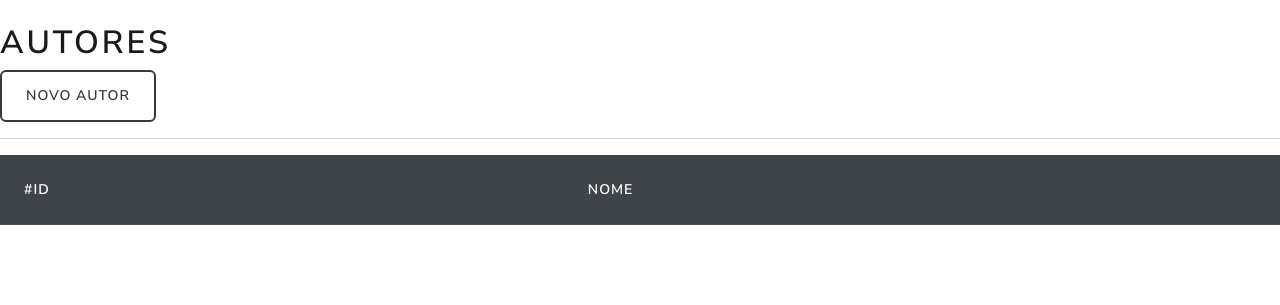
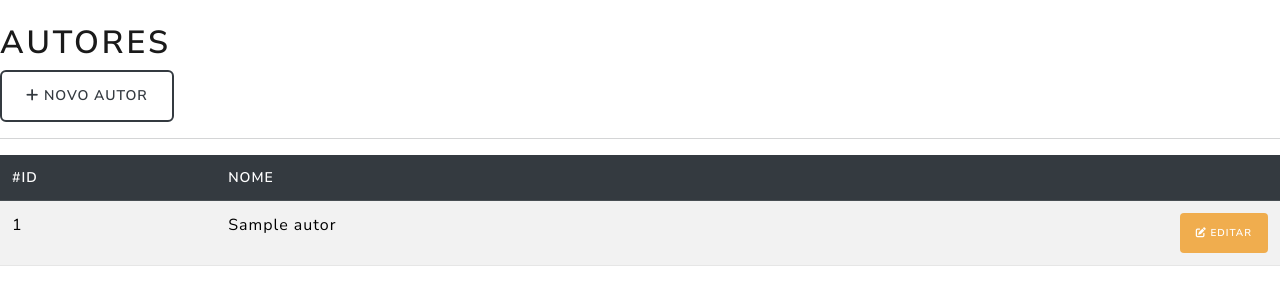
Before and after one commit to FelipeSferra/Projeto-LpBCC, a PHP site: page /projeto-lpbcc/autores/ in a window 1280 px wide. Shown: the part 96-401 px from the top of the page. Run offline with PHP 8.4, Linux system fonts and the light colour scheme; tables that the repository leaves empty hold one stand-in row (values such as "Sample post"); lists and menus that the app fills with data are empty.

Commit message:
Criação e implementação das views de inserir/editar

```diff
--- a/app/site/controller/AutoresController.php
+++ b/app/site/controller/AutoresController.php
@@ -3,13 +3,105 @@
 namespace app\site\controller;
 
 use app\core\Controller;
+use app\site\model\AutorModel;
 
-class AutoresController extends Controller{
-    public function index(){
-        $this->load("autores/main");
+class AutoresController extends Controller {
+
+    private $autorModel;
+
+    public function __construct() {
+        $this->autorModel = new AutorModel();
     }
 
-    public function adicionar(){
+    public function index() {
+        $this->load("autores/main", [
+            "listaAutor" => $this->autorModel->readAll()
+        ]);
+    }
+
+    public function adicionar() {
         $this->load("autores/adicionar");
     }
+
+    public function editar($autorId = 0) {
+        $autorId = filter_var($autorId, FILTER_SANITIZE_NUMBER_INT);
+
+        if ($autorId <= 0) {
+            $this->showMessage(
+                "Formulário Inválido",
+                "Os dados fornecidos estão incompletos ou são inválidos!",
+                "autores/"
+            );
+            return;
+        }
+
+        $autor = $this->autorModel->readById($autorId);
+
+        if ($autor->nome == null) {
+            $this->showMessage(
+                "Autor não encontrado",
+                "Os dados fornecidos estão incompletos ou são inválidos!",
+                "autores/"
+            );
+            return;
+        }
+
+        $this->load("autores/editar", [
+            "autor" => $autor,
+            "autorId" => $autorId
+        ]);
+    }
+
+    //----------------------------------------------------//
+
+    public function inserir() {
+        $autor = filter_input(INPUT_POST, "txtAut", FILTER_SANITIZE_STRING);
+
+        if (strlen($autor) < 2) {
+            $this->showMessage(
+                "Formulário Inválido",
+                "Os dados fornecidos estão incompletos ou são inválidos!",
+                "autores/adicionar"
+            );
+            return;
+        }
+
+        $result = $this->autorModel->insert($autor);
+
+        if ($result <= 0) {
+            $this->showMessage(
+                "Erro",
+                "Houve um erro ao tentar cadastrar, tente novamente mais tarde!",
+                "autores/adicionar"
+            );
+            return;
+        }
+
+        redirect(BASE . "autores/");
+    }
+
+    public function alterar($autorId = 0) {
+        $autorId = filter_var($autorId, FILTER_SANITIZE_NUMBER_INT);
+        $autor = filter_input(INPUT_POST, "txtAut", FILTER_SANITIZE_STRING);
+
+        if ($autorId <= 0 || strlen($autor) < 2) {
+            $this->showMessage(
+                "Formulário Inválido",
+                "Os dados fornecidos estão incompletos ou são inválidos!",
+                "autores/"
+            );
+            return;
+        }
+
+        if (!$this->autorModel->update($autorId, $autor)) {
+            $this->showMessage(
+                "Erro",
+                "Houve um erro ao tentar alterar, tente novamente mais tarde!",
+                "autores/"
+            );
+            return;
+        }
+
+        redirect(BASE . "autores/");
+    }
 }
--- /dev/null
+++ b/app/site/model/AutorModel.php
@@ -0,0 +1,63 @@
+<?php
+
+namespace app\site\model;
+
+use app\core\Model;
+
+class AutorModel {
+
+    private $pdo;
+
+    public function __construct() {
+        $this->pdo = new Model();
+    }
+
+    public function insert(string $autor) {
+        $sql = "INSERT INTO autor (NOME) values (:nome)";
+        $params = [
+            ":nome" => $autor
+        ];
+
+        if (!$this->pdo->executeNonQuery($sql, $params))
+            return -1;
+        return $this->pdo->getLastID();
+    }
+
+    public function update(int $id, string $autor) {
+        $sql = "UPDATE autor SET nome = :nome where id = :id";
+        $params = [
+            ":id" => $id,
+            ":nome" => $autor
+        ];
+
+        return $this->pdo->executeNonQuery($sql, $params);
+    }
+
+    public function readById(int $autorId) {
+        $sql = "SELECT * FROM autor WHERE id = :id";
+
+        $dr = $this->pdo->executeQueryOneRow($sql, [":id" => $autorId]);
+
+        return $this->collection($dr);
+    }
+
+    public function readAll() {
+        $sql = "SELECT * FROM autor ORDER BY nome ASC";
+
+        $dt = $this->pdo->executeQuery($sql);
+        $lista = [];
+
+        foreach ($dt as $dr) {
+            $lista[] = $this->collection($dr);
+        }
+
+        return $lista;
+    }
+
+    private function collection($arr) {
+        return (object) [
+            "id" => $arr["ID"] ?? null,
+            "nome" => $arr["NOME"] ?? null
+        ];
+    }
+}
--- a/app/site/view/autores/adicionar.twig.php
+++ b/app/site/view/autores/adicionar.twig.php
@@ -6,7 +6,7 @@
 <br>
 <h1>Novo Autor</h1>
 
-<form action="" onsubmit="" method="post">
+<form action="{{BASE}}autores/inserir" onsubmit="return validar(false);" method="post">
     <div class="row">
         <div class="col-md-12 mt-3">
             <label for="txtAut">Autor</label>
@@ -18,8 +18,8 @@
             <div class="alert alert-info col-md-6">Preencha todos os campos corretamente</div>
         </div>
         <div class="text-end">
-            <a href="{{BASE}}generos/" class="btn btn-danger me-md-2" role="button"><i class="fa-solid fa-xmark"></i>Cancelar</a>
-            <button type="submit" class="btn btn-success me-md-2"><i class="fa-solid fa-check"></i>Adicionar</button>
+            <a href="{{BASE}}autores/" class="btn btn-danger me-md-2" role="button"><i class="fa-solid fa-xmark"></i> Cancelar</a>
+            <button type="submit" class="btn btn-success me-md-2"><i class="fa-solid fa-check"></i> Adicionar</button>
         </div>
     </div>
 </form>
--- a/app/site/view/autores/main.twig.php
+++ b/app/site/view/autores/main.twig.php
@@ -3,18 +3,35 @@
 {% block title %} Autores - Projeto {% endblock %}
 
 {% block body %}
-<br><h1>Autores</h1>
+<br>
+<h1>Autores</h1>
 
-<a href="{{BASE}}autores/adicionar/" class="btn btn-outline-dark ">Novo autor</a>
+<a href="{{BASE}}autores/adicionar/" class="btn btn-outline-dark "><i class="fa-solid fa-plus"></i> Novo autor</a>
 
 <hr>
 
 <div class="overflow-auto">
-    <table class="table table-dark table-striped">
-        <tr>
-            <th>#ID</th>
-            <th>Nome</th>
-        </tr>
+    <table class="table table-light table-striped table-sm">
+        <thead class="table-dark">
+            <tr>
+                <th>#ID</th>
+                <th>Nome</th>
+                <th></th>
+            </tr>
+        </thead>
+        <tbody>
+            {% for autor in listaAutor %}
+            <tr>
+                <td>{{autor.id}}</td>
+                <td>{{autor.nome}}</td>
+                <td>
+                    <div class="text-end">
+                        <a href="{{BASE}}autores/editar/{{autor.id}}" class="btn btn-warning btn-sm"><i class="fa-solid fa-pen-to-square"></i> Editar</a>
+                    </div>
+                </td>
+            </tr>
+            {% endfor %}
+        </tbody>
     </table>
 </div>
 
--- a/app/site/view/editoras/editar.twig.php
+++ b/app/site/view/editoras/editar.twig.php
@@ -20,7 +20,7 @@
         </div>
         <div class="text-end">
             <a href="{{BASE}}editoras/" class="btn btn-danger me-md-2" role="button"><i class="fa-solid fa-xmark"></i> Cancelar</a>
-            <button type="submit" class="btn btn-success me-md-2"><i class="fa-solid fa-check"></i> Editar</button>
+            <button type="submit" class="btn btn-warning me-md-2"><i class="fa-solid fa-check"></i> Editar</button>
         </div>
     </div>
 </form>
--- a/public/js/editoras.js
+++ b/public/js/editoras.js
@@ -4,7 +4,7 @@ function validar(validateId){
 
     var valid = true;
 
-    if(getValueById("txtEdt").length < 2){
+    if(getValueById("txtEdt").length < 3){
         appendHTMLById("dvAlert","<div class='alert alert-warning col-md-6'>Editora inválida. Mínimo 3 caracteres!</div>");
         valid = false;
     }
--- a/public/js/generos.js
+++ b/public/js/generos.js
@@ -4,7 +4,7 @@ function validar(validateId){
 
     var valid = true;
 
-    if(getValueById("txtGen").length < 2){
+    if(getValueById("txtGen").length < 3){
         appendHTMLById("dvAlert","<div class='alert alert-warning col-md-6'>Gênero inválido. Mínimo 3 caracteres!</div>");
         valid = false;
     }
```
Also changed, not shown: app/site/controller/EditorasController.php (+4 -4 lines), app/site/controller/GenerosController.php (+4 -4 lines), app/site/view/autores/editar.twig.php (+28 -0 lines), app/site/view/clientes/main.twig.php (+6 -3 lines), public/js/autores.js (+18 -0 lines).
